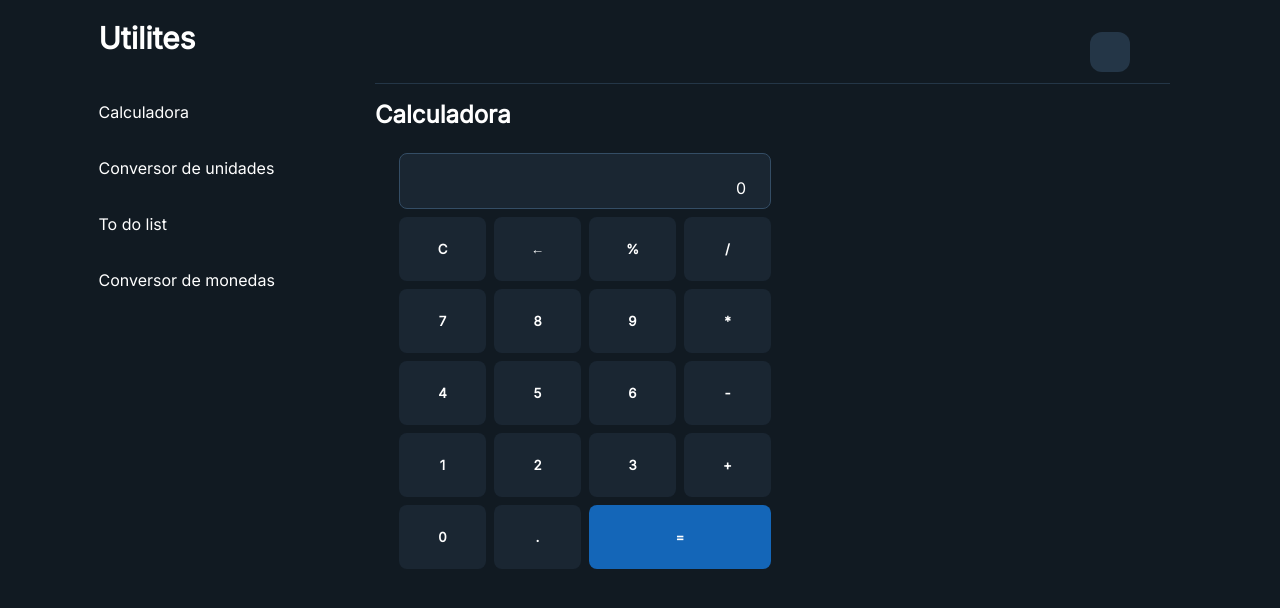
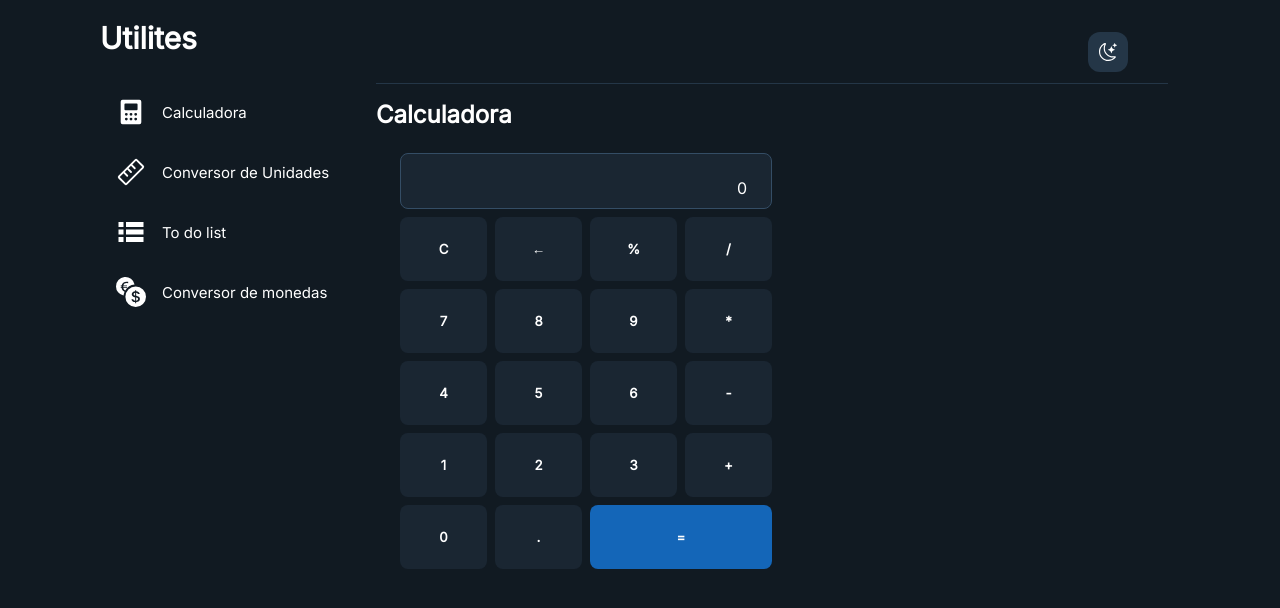
Before and after one commit to sebastian-salinas/ToolHub, a plain HTML site: page html/index.html in a window 1280 px wide. Drawn offline with nearby package versions, Linux system fonts and the light colour scheme.

Commit message:
Añadimos los iconos de cada clase y del boton de modo noche

```diff
--- a/css/style.css
+++ b/css/style.css
@@ -10,10 +10,11 @@ body {
 }
 
 /* Layout*/
+
+@media (max-width: 792px) {
   .layout {
     padding-top: 1.25rem;
-  padding-left: 6.875rem;
-  padding-right: 6.875rem;
+    padding-left: 7rem;
     width: 100%;
     display: grid;
     grid:
@@ -31,6 +32,32 @@ body {
   }
   .main {
     grid-area: main;
+  }
+}
+
+@media (min-width: 793px) {
+  .layout {
+    padding-top: 1.25rem;
+    padding-left: 7rem;
+    padding-right: 7rem;
+    width: 100%;
+    display: grid;
+    grid:
+      "aside nav nav" 4rem
+      "aside main main" 1fr
+      "aside main main" 1fr
+      /25% 37.5% 37.5%;
+  }
+
+  .aside {
+    grid-area: aside;
+  }
+  .nav {
+    grid-area: nav;
+  }
+  .main {
+    grid-area: main;
+  }
 }
 
 /*Nav*/
@@ -51,6 +78,9 @@ body {
   background-color: #243647;
   columns: #fff;
   margin-right: 2.5rem;
+  display: flex;
+  justify-content: center;
+  align-items: center;
 }
 
 /*Aside*/
@@ -66,6 +96,7 @@ body {
   font-size: 30px;
   color: #fff;
   font-weight: 700;
+  cursor: pointer;
 }
 
 .item-list {
@@ -75,13 +106,18 @@ body {
 }
 
 .item-list-btn {
-  margin-top: 0.5rem;
+  margin-top: 0.75rem;
   height: 3rem;
   border-radius: 0.75rem;
   justify-content: start;
   align-items: center;
   display: flex;
   color: #fff;
+}
+
+.item-list-btn p {
+  font-size: 15px;
+  margin-left: 1rem;
 }
 
 .item-list .item-list-btn:nth-child(2) {
@@ -91,6 +127,20 @@ body {
 .item-list-btn:hover {
   background-color: #243647;
   cursor: pointer;
+}
+
+.icon {
+  width: 30px; /* Tamaño del icono */
+  height: 30px; /* Tamaño del icono */
+  display: flex;
+  justify-content: center;
+  align-items: center;
+  margin-left: 1rem;
+}
+
+.nav-btn-icon {
+  width: 18px; /* Tamaño del icono */
+  height: 18px; /* Tamaño del icono */
 }
 
 /*Main*/
--- a/html/index.html
+++ b/html/index.html
@@ -9,6 +9,9 @@
     <style>
       @import url("https://fonts.googleapis.com/css2?family=Inter&display=swap");
     </style>
+    <link
+      rel="stylesheet"
+      href="https://fonts.googleapis.com/css2?family=Material+Symbols+Outlined:opsz,wght,FILL,GRAD@20..48,100..700,0..1,-50..200" />
   </head>
 
   <body>
@@ -16,15 +19,52 @@
       <aside class="aside">
         <section class="item-list">
           <div class="title-aside">Utilites</div>
-          <div class="item-list-btn">Calculadora</div>
-          <div class="item-list-btn">Conversor de unidades</div>
-          <div class="item-list-btn">To do list</div>
-          <div class="item-list-btn">Conversor de monedas</div>
+          <div class="item-list-btn">
+            <div class="icon-container">
+              <img
+                src="/assets/calculator-icon.svg"
+                alt="Converter icon"
+                class="icon" />
+            </div>
+            <p>Calculadora</p>
+          </div>
+          <div class="item-list-btn">
+            <div class="icon-container">
+              <img
+                src="/assets/converter-icon.svg"
+                alt="Converter icon"
+                class="icon" />
+            </div>
+            <p>Conversor de Unidades</p>
+          </div>
+          <div class="item-list-btn">
+            <div class="icon-container">
+              <img
+                src="/assets/to-do-list-icon.svg"
+                alt="To do list icon"
+                class="icon" />
+            </div>
+            <p>To do list</p>
+          </div>
+          <div class="item-list-btn">
+            <div class="icon-container">
+              <img
+                src="/assets/currency-exchange.svg"
+                alt="Exchange icon"
+                class="icon" />
+            </div>
+            <p>Conversor de monedas</p>
+          </div>
         </section>
       </aside>
       <nav class="nav">
         <div class="list-box">
-          <button class="nav-btn"></button>
+          <button class="nav-btn">
+            <img
+              src="/assets/moon-icon.svg"
+              alt="Moon icon"
+              class="nav-btn-icon" />
+          </button>
         </div>
       </nav>
       <main class="main">
```
Also changed, not shown: assets/calculator-icon.svg (added), assets/converter-icon.svg (added), assets/currency-exchange.svg (added), assets/moon-icon.svg (added), assets/to-do-list-icon.svg (added). Lines whose indentation alone changed are shown as unchanged.
